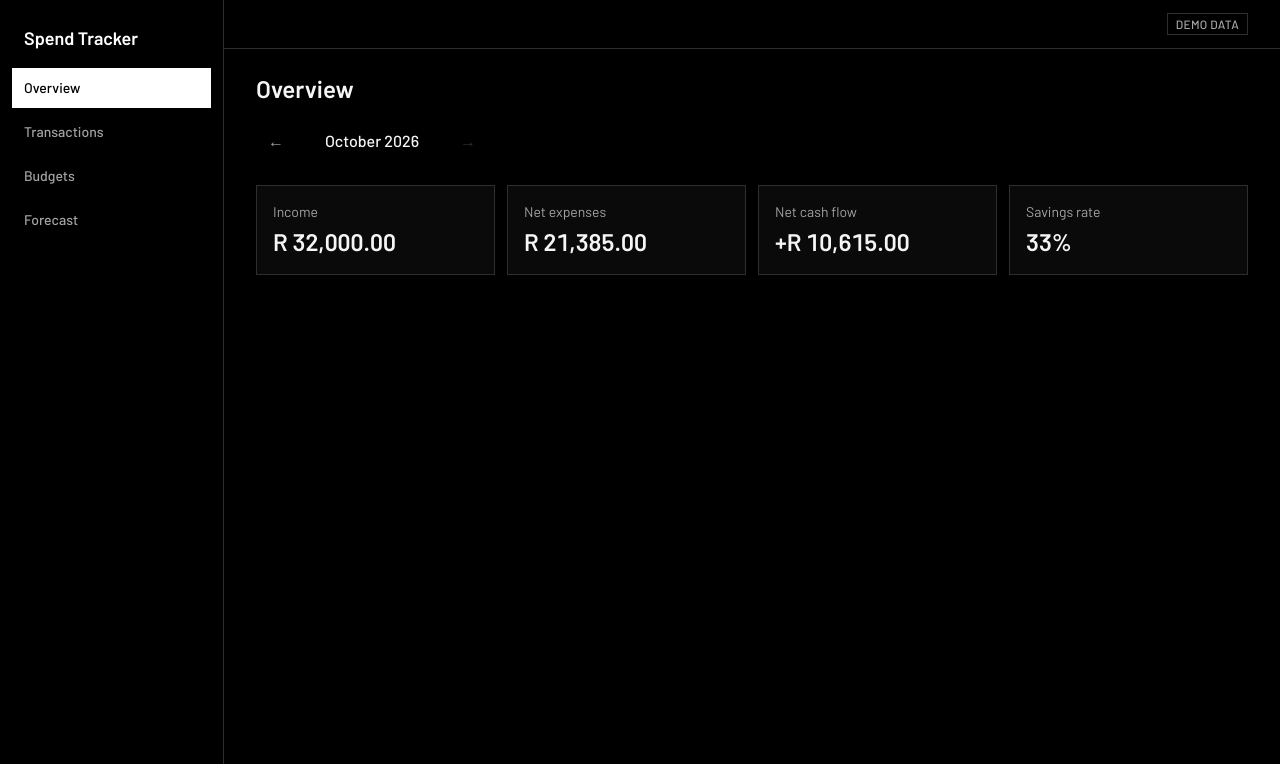
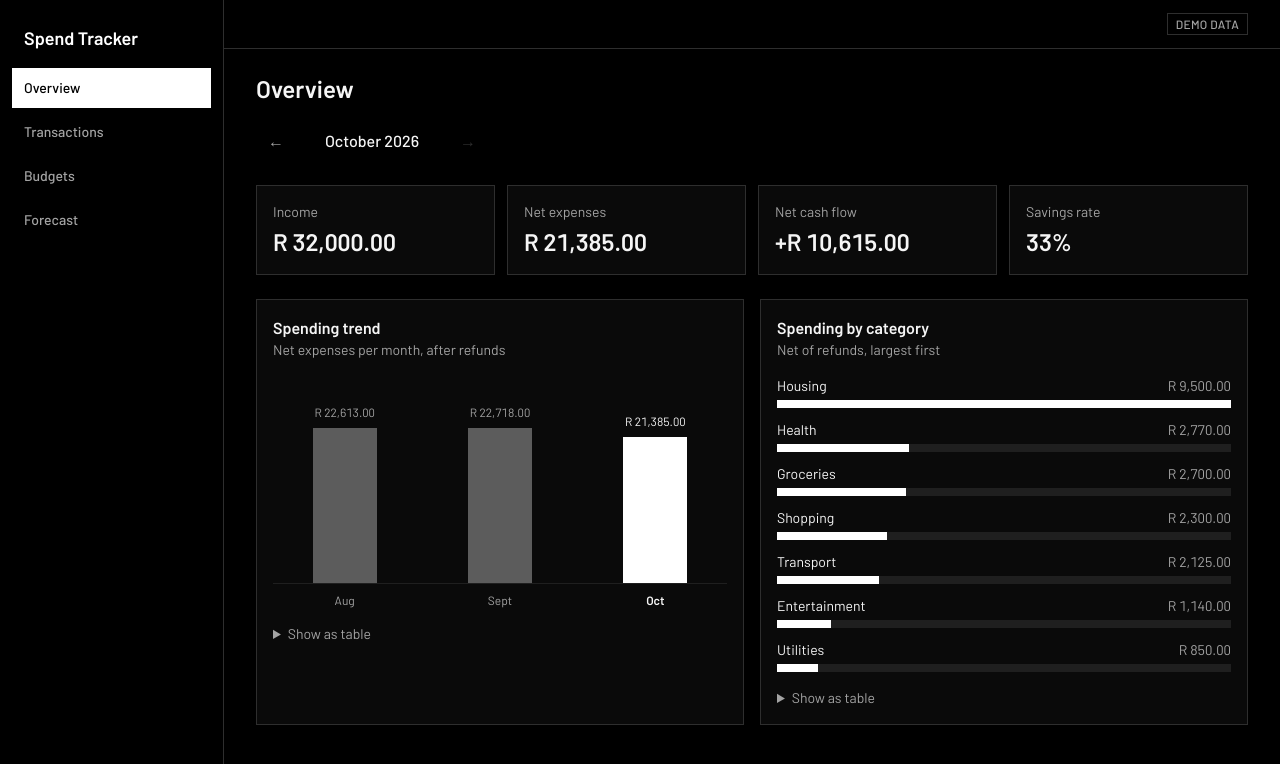
Before and after one commit to CMadiope/spend-tracker, a Next.js app: page / in a window 1280 px wide. Shown: the top 764 px of the page. Built offline with nearby package versions, Linux system fonts and the light colour scheme.

Commit message:
feat(overview): spending trend and category charts

```diff
--- a/app/page.tsx
+++ b/app/page.tsx
@@ -1,11 +1,17 @@
 import { connection } from "next/server";
 import { Suspense } from "react";
+import { CategoryBars } from "@/components/charts/category-bars";
+import { TrendChart } from "@/components/charts/trend-chart";
 import { KpiCards, KpiCardsSkeleton } from "@/components/dashboard/kpi-cards";
 import { MonthPicker } from "@/components/ui/month-picker";
 import { today } from "@/lib/dates/clock";
 import { availablePeriods, getDemoData } from "@/lib/data/repository";
 import { resolveMonth } from "@/lib/params/month";
-import { summarisePeriod } from "@/lib/spending/spending";
+import {
+  categoryBreakdown,
+  spendingTrend,
+  summarisePeriod,
+} from "@/lib/spending/spending";
 
 async function Overview({
   searchParams,
@@ -22,6 +28,15 @@ async function Overview({
       <section aria-label="Key figures">
         <KpiCards summary={summarisePeriod(data.transactions, period)} />
       </section>
+      <div className="grid gap-4 lg:grid-cols-2">
+        <TrendChart
+          points={spendingTrend(data.transactions, periods)}
+          selected={period}
+        />
+        <CategoryBars
+          categories={categoryBreakdown(data.transactions, period)}
+        />
+      </div>
     </div>
   );
 }
--- /dev/null
+++ b/components/charts/category-bars.tsx
@@ -0,0 +1,47 @@
+import { categoryLabels } from "@/lib/data/categories";
+import { formatCents } from "@/lib/money/format";
+import type { CategorySpend } from "@/lib/spending/spending";
+import { ChartCard } from "./chart-card";
+
+export function CategoryBars({ categories }: { categories: CategorySpend[] }) {
+  const max = Math.max(...categories.map((c) => c.netCents), 1);
+
+  return (
+    <ChartCard
+      title="Spending by category"
+      subtitle="Net of refunds, largest first"
+      table={{
+        headers: ["Category", "Net spend"],
+        rows: categories.map((c) => [
+          categoryLabels[c.category],
+          formatCents(c.netCents),
+        ]),
+      }}
+    >
+      {categories.length === 0 ? (
+        <p className="py-8 text-center text-sm text-muted">
+          No spending this month.
+        </p>
+      ) : (
+        <ul className="flex flex-col gap-3">
+          {categories.map((c) => (
+            <li key={c.category} className="flex flex-col gap-1">
+              <div className="flex justify-between gap-4 text-sm">
+                <span>{categoryLabels[c.category]}</span>
+                <span className="text-muted tabular-nums">
+                  {formatCents(c.netCents)}
+                </span>
+              </div>
+              <div className="h-2 bg-chart-grid">
+                <div
+                  className="h-full bg-chart-bar"
+                  style={{ width: `${(c.netCents / max) * 100}%` }}
+                />
+              </div>
+            </li>
+          ))}
+        </ul>
+      )}
+    </ChartCard>
+  );
+}
--- /dev/null
+++ b/components/charts/chart-card.tsx
@@ -0,0 +1,55 @@
+import type { ReactNode } from "react";
+
+interface ChartCardProps {
+  title: string;
+  subtitle: string;
+  table: { headers: [string, string]; rows: [string, string][] };
+  children: ReactNode;
+}
+
+export function ChartCard({
+  title,
+  subtitle,
+  table,
+  children,
+}: ChartCardProps) {
+  return (
+    <section className="flex flex-col gap-4 border border-border bg-surface p-4">
+      <header>
+        <h2 className="font-semibold">{title}</h2>
+        <p className="text-sm text-muted">{subtitle}</p>
+      </header>
+      <div aria-hidden>{children}</div>
+      <details className="text-sm">
+        <summary className="cursor-pointer text-muted hover:text-text">
+          Show as table
+        </summary>
+        <table className="mt-3 w-full">
+          <caption className="sr-only">
+            {title}, {subtitle.toLowerCase()}
+          </caption>
+          <thead>
+            <tr className="border-b border-border text-left text-muted">
+              <th scope="col" className="py-2 font-medium">
+                {table.headers[0]}
+              </th>
+              <th scope="col" className="py-2 text-right font-medium">
+                {table.headers[1]}
+              </th>
+            </tr>
+          </thead>
+          <tbody>
+            {table.rows.map(([label, value]) => (
+              <tr key={label} className="border-b border-border last:border-0">
+                <th scope="row" className="py-2 text-left font-normal">
+                  {label}
+                </th>
+                <td className="py-2 text-right tabular-nums">{value}</td>
+              </tr>
+            ))}
+          </tbody>
+        </table>
+      </details>
+    </section>
+  );
+}
--- /dev/null
+++ b/components/charts/trend-chart.tsx
@@ -0,0 +1,55 @@
+import { formatPeriod, formatShortMonth } from "@/lib/dates/format";
+import { formatCents } from "@/lib/money/format";
+import { ChartCard } from "./chart-card";
+
+interface TrendChartProps {
+  points: { period: string; netExpensesCents: number }[];
+  selected: string;
+}
+
+export function TrendChart({ points, selected }: TrendChartProps) {
+  const max = Math.max(...points.map((p) => p.netExpensesCents), 1);
+
+  return (
+    <ChartCard
+      title="Spending trend"
+      subtitle="Net expenses per month, after refunds"
+      table={{
+        headers: ["Month", "Net expenses"],
+        rows: points.map((p) => [
+          formatPeriod(p.period),
+          formatCents(p.netExpensesCents),
+        ]),
+      }}
+    >
+      <div className="flex h-52 items-end gap-3 border-b border-chart-grid">
+        {points.map((p) => (
+          <div
+            key={p.period}
+            className="flex h-full flex-1 flex-col items-center justify-end gap-2"
+          >
+            <span
+              className={`text-xs tabular-nums ${p.period === selected ? "text-text" : "text-muted"}`}
+            >
+              {formatCents(p.netExpensesCents)}
+            </span>
+            <div
+              className={`w-full max-w-16 ${p.period === selected ? "bg-chart-bar" : "bg-chart-bar-muted"}`}
+              style={{ height: `${(p.netExpensesCents / max) * 75}%` }}
+            />
+          </div>
+        ))}
+      </div>
+      <div className="mt-2 flex gap-3">
+        {points.map((p) => (
+          <span
+            key={p.period}
+            className={`flex-1 text-center text-xs ${p.period === selected ? "font-semibold text-text" : "text-muted"}`}
+          >
+            {formatShortMonth(p.period)}
+          </span>
+        ))}
+      </div>
+    </ChartCard>
+  );
+}
--- /dev/null
+++ b/lib/data/categories.ts
@@ -0,0 +1,15 @@
+import type { ExpenseCategory, IncomeCategory } from "@/interfaces/domain";
+
+export const categoryLabels: Record<ExpenseCategory | IncomeCategory, string> =
+  {
+    housing: "Housing",
+    groceries: "Groceries",
+    transport: "Transport",
+    utilities: "Utilities",
+    health: "Health",
+    entertainment: "Entertainment",
+    shopping: "Shopping",
+    other: "Other",
+    salary: "Salary",
+    other_income: "Other income",
+  };
--- a/lib/dates/format.ts
+++ b/lib/dates/format.ts
@@ -4,6 +4,11 @@ import { periodStart } from "./period";
 const monthYear = new Intl.DateTimeFormat("en-ZA", {
   month: "long",
   year: "numeric",
+  timeZone: "UTC",
+});
+
+const shortMonth = new Intl.DateTimeFormat("en-ZA", {
+  month: "short",
   timeZone: "UTC",
 });
 
@@ -24,6 +29,10 @@ export function formatPeriod(period: string): string {
   return monthYear.format(toUtcDate(periodStart(period)));
 }
 
+export function formatShortMonth(period: string): string {
+  return shortMonth.format(toUtcDate(periodStart(period)));
+}
+
 export function formatDayMonth(date: string): string {
   return dayMonth.format(toUtcDate(date));
 }
```
